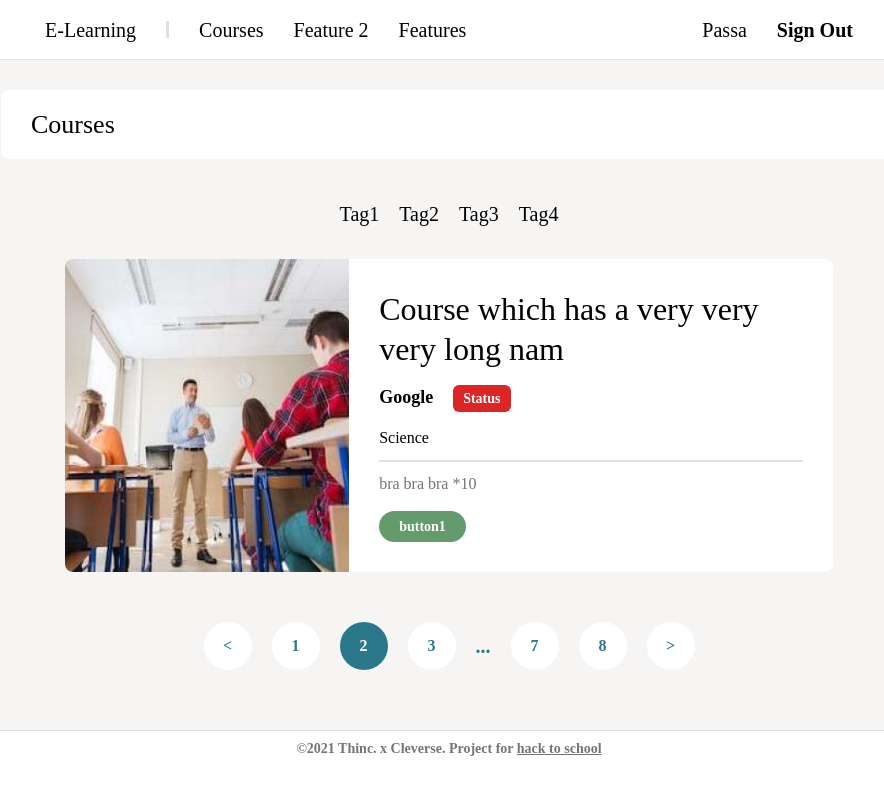
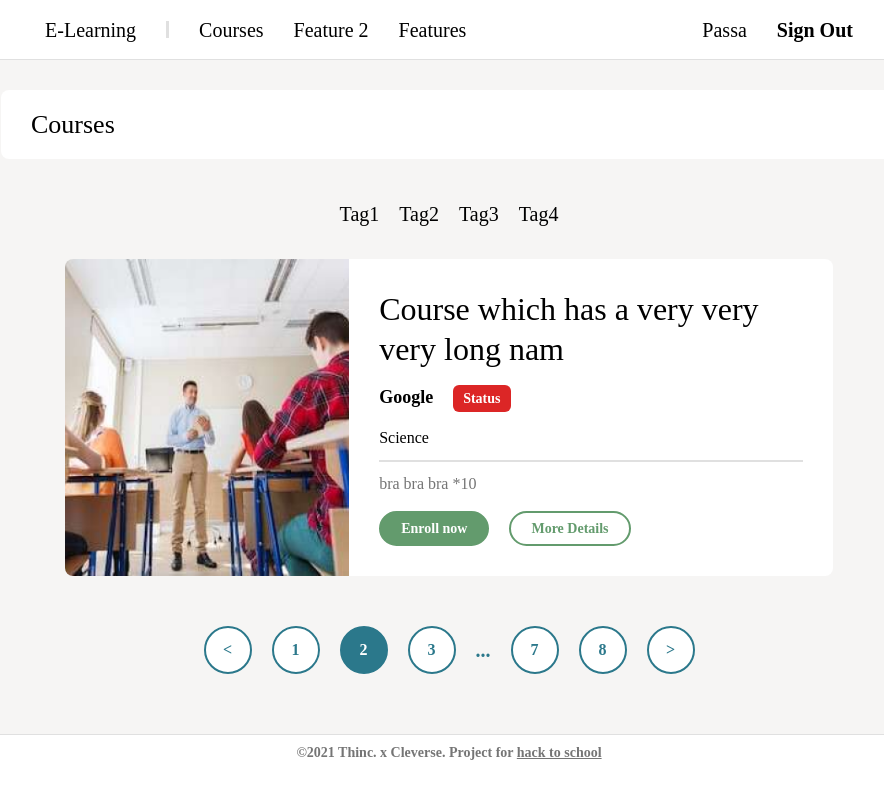
Before and after one commit to NasmeenI/E-COURSE-PLATFORM, a React (Create React App) app in the folder frontend/: page /courses in a window 1280 px wide. Shown: the whole page, without its empty margins (191-1075 px from the left). Built offline with nearby package versions, Linux system fonts and the light colour scheme.

Commit message:
edit: page button border

```diff
--- a/frontend/src/views/courses/CourseCard.js
+++ b/frontend/src/views/courses/CourseCard.js
@@ -38,8 +38,11 @@ export default function CourseCard({
         </span>
         {/* button */}
         <div className="flex flex-row mt-[10px]">
-          <span className="font-secondary font-bold text-[14px] mr-[20px] bg-[#639B6D] text-white rounded-full py-[5px] px-[20px] text-center ">
-            button1
+          <span className="font-secondary font-bold text-[14px] mr-[20px] bg-[#639B6D] border-2 border-[#639B6D] text-white rounded-full py-[5px] px-[20px] text-center ">
+            Enroll now
+          </span>
+          <span className="font-secondary font-bold text-[14px] mr-[20px] bg-white text-[#639B6D] border-[#639B6D] border-2 rounded-full py-[5px] px-[20px] text-center ">
+            More Details
           </span>
         </div>
       </div>
--- a/frontend/src/views/courses/Courses.js
+++ b/frontend/src/views/courses/Courses.js
@@ -2,11 +2,8 @@ import Footer from "../../components/footer/Footer";
 import Header from "../../components/header/Header";
 import CourseCard from "./CourseCard";
 import PageButton from "./PageButton";
-import Dropdown from "react-dropdown";
 
 export default function Courses() {
-  const tagOption = ["one", "two", "three"];
-  const tagDefaultOption = "Select Tag";
   return (
     <div>
       <Header />
--- a/frontend/src/views/courses/PageButton.js
+++ b/frontend/src/views/courses/PageButton.js
@@ -1,13 +1,13 @@
 export default function PageButton({ current, page }) {
   if (current) {
     return (
-      <span className="w-12 h-12 bg-[#2B788B] border-[#2B788B] text-white font-secondary font-bold text-[16px] rounded-full flex items-center justify-evenly mx-[10px]">
+      <span className="w-12 h-12 bg-[#2B788B] border-[#2B788B] border-2 text-white font-secondary font-bold text-[16px] rounded-full flex items-center justify-evenly mx-[10px]">
         {page}
       </span>
     );
   } else {
     return (
-      <span className="w-12 h-12 bg-white border-[#2B788B] text-[#2B788B] font-secondary font-bold text-[16px] rounded-full flex items-center justify-evenly mx-[10px]">
+      <span className="w-12 h-12 bg-white border-[#2B788B] border-2 text-[#2B788B] font-secondary font-bold text-[16px] rounded-full flex items-center justify-evenly mx-[10px]">
         {page}
       </span>
     );
```
